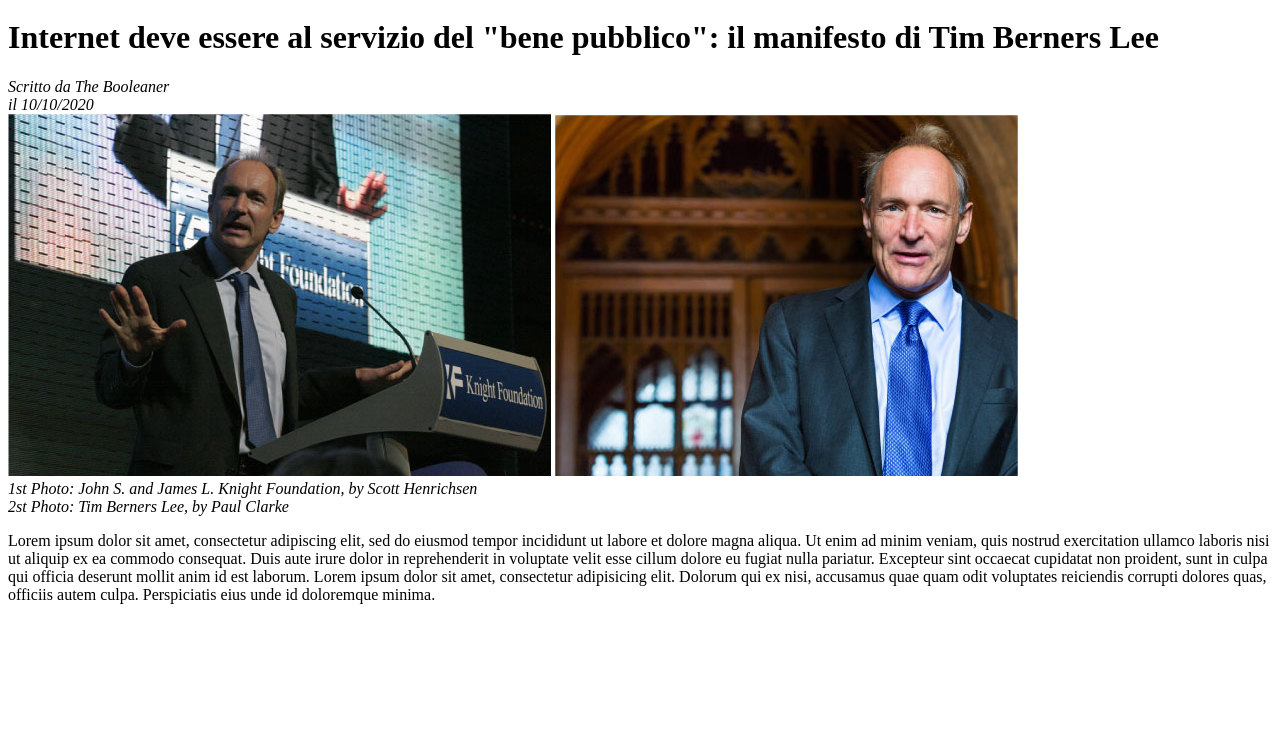
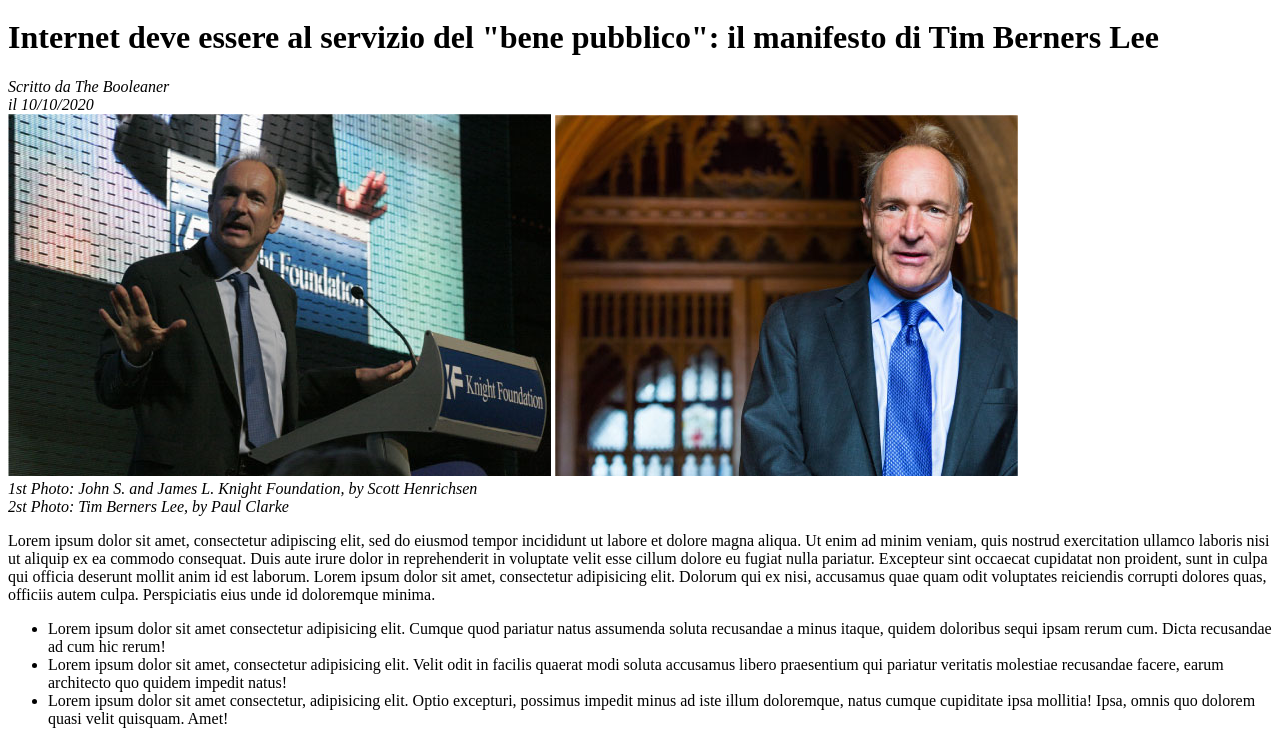
Before and after one commit to GabrieleLombard01/html-css-booleaner, a plain HTML site: page index.html in a window 1280 px wide. Shown: the part 118-862 px from the top of the page. Before the commit the page ends 800 px from the top, so only its background shows below. Drawn offline with Linux system fonts and the light colour scheme.

Commit message:
section 1 fix

```diff
--- a/index.html
+++ b/index.html
@@ -34,11 +34,20 @@
         </address>
     </article>
     <!--Sezione 1 (descrizione e UL)-->
+    <section>
         <p>Lorem ipsum dolor sit amet, consectetur adipiscing elit, sed do eiusmod tempor incididunt ut labore et dolore magna
             aliqua. Ut enim ad minim veniam, quis nostrud <span>exercitation ullamco laboris nisi ut aliquip ex ea commodo consequat.</span>
             Duis aute irure dolor in reprehenderit in voluptate velit esse cillum dolore eu fugiat nulla pariatur.
             Excepteur sint occaecat cupidatat non proident, sunt in culpa qui officia deserunt mollit anim id est laborum.
             Lorem ipsum dolor sit amet, consectetur adipisicing elit. Dolorum qui ex nisi, accusamus quae quam odit voluptates
             reiciendis corrupti dolores quas, officiis autem culpa. Perspiciatis eius unde id doloremque minima.</p>
+            <div>
+                <ul>
+                    <li>Lorem ipsum dolor sit amet consectetur adipisicing elit. Cumque quod pariatur natus assumenda soluta recusandae a minus itaque, quidem doloribus sequi ipsam rerum cum. Dicta recusandae ad cum hic rerum!</li>
+                    <li>Lorem ipsum dolor sit amet, consectetur adipisicing elit. Velit odit in facilis quaerat modi soluta accusamus libero praesentium qui pariatur veritatis molestiae recusandae facere, earum architecto quo quidem impedit natus!</li>
+                    <li>Lorem ipsum dolor sit amet consectetur, adipisicing elit. Optio excepturi, possimus impedit minus ad iste illum doloremque, natus cumque cupiditate ipsa mollitia! Ipsa, omnis quo dolorem quasi velit quisquam. Amet!</li>
+                </ul>
+            </div>
+    </section>
 </body>
 </html>
```
Lines whose indentation alone changed are shown as unchanged.
